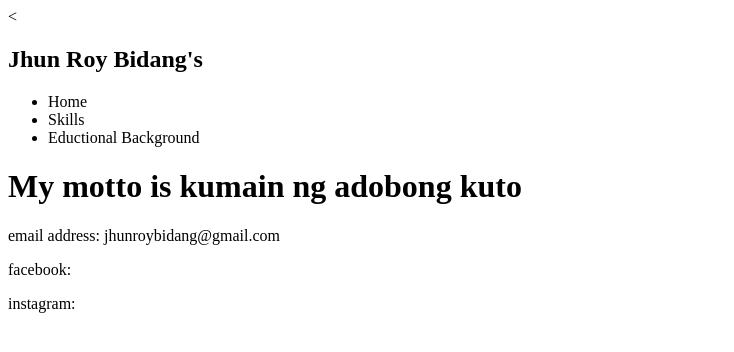
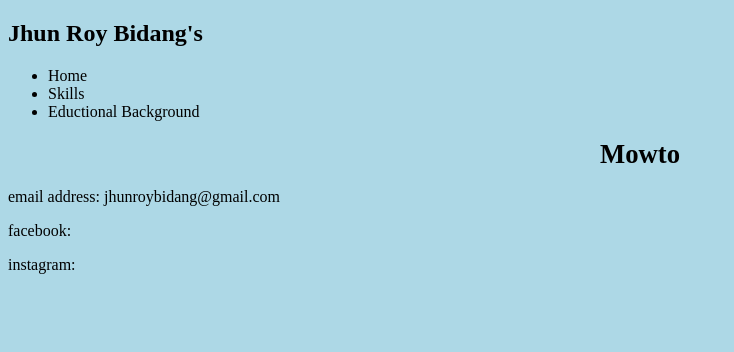
Before and after one commit to frostbite32/WebTech2g, a plain HTML site: page Resume/html/index.html in a window 1280 px wide. Shown: the whole page, without its empty margins (0-734 px from the left). Drawn offline with Linux system fonts and the light colour scheme; files that its build step writes are made by us from their sources.

Commit message:
New changes have been commited

```diff
--- a/Resume/css/StyleSheet.css
+++ /dev/null
@@ -1,11 +0,0 @@
-body{
-	background-image: url();
-}
-
-h1{
-	text-align: center;
-	font-size: 20pt;
-	color: #000099
-	margin-button:5x;
-	text-decoration: bold;
-}
--- /dev/null
+++ b/Resume/css/myStyle.css
@@ -0,0 +1,17 @@
+body{
+	background-color: lightblue;
+	background-attachment: scroll;
+	background-position: center center;
+	background-size: auto 100px;
+
+	background-repeat: no-repeat;
+
+}
+
+h1{
+	text-align: center;
+	font-size: 20pt;
+	color: #000099
+	margin-button:5x;
+	text-decoration: bold;
+}
--- a/Resume/html/index.html
+++ b/Resume/html/index.html
@@ -1,16 +1,12 @@
 <!DOCTYPE html>
-<<html>
-
+<html>
 
 <head>
-	<meta charset = "utf -8">
-	<meta name = "viewport" content = "width=device-width, initial-scale = 1">
+	<link rel="stylesheet" type="text/css" href="myStyle.css">
 	<title>Web Technologies 2G</title>
-
 </head>
 
 <body>
-
 	<header >
 		<h2>Jhun Roy Bidang's</h2>
 
@@ -25,7 +21,7 @@
 	</header>
 
 
-	<h1>My motto is kumain ng adobong kuto</h1>
+	<h1>Mowto</h1>
 
 
 	<footer>
@@ -33,5 +29,6 @@
 		<p> facebook: </p>
 		<p> instagram: </p>
 	</footer>
+
 </body>
 </html>
```
Also changed, not shown: 1 other file.
